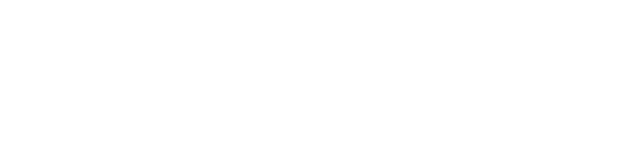
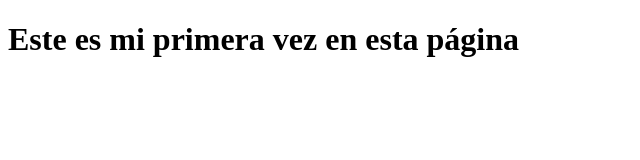
Before and after one commit to luis-am/NetworkingPageProjects, a plain HTML site: page index.html in a window 1280 px wide. Shown: the whole page, without its empty margins (0-640 px from the left). Drawn offline with Linux system fonts and the light colour scheme.

Commit message:
Update index.html

```diff
--- a/index.html
+++ b/index.html
@@ -6,6 +6,6 @@
 	<title>Hola Mundo</title>
 </head>
 <body>
-
+	<h1>Este es mi primera vez en esta página</h1>
 </body>
 </html>
```
